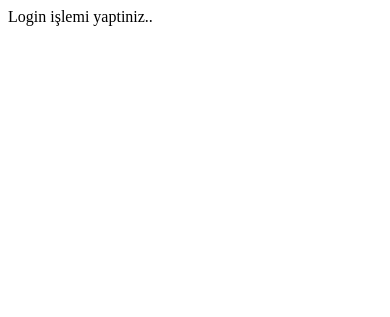
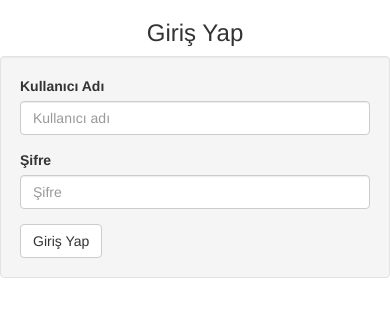
Before and after one commit to gkandemi/codeigniter-like-dislike-uygulamasi, a CodeIgniter app: page /like_dislike/index.php/user/login in a window 390 px wide. Shown: the top 317 px of the page. Run offline with CodeIgniter, Linux system fonts and the light colour scheme.

Commit message:
session eklendi. alert aktifleştirildi. form_validation eklendi

```diff
--- a/application/config/autoload.php
+++ b/application/config/autoload.php
@@ -58,7 +58,7 @@ $autoload['packages'] = array();
 |
 |	$autoload['libraries'] = array('user_agent' => 'ua');
 */
-$autoload['libraries'] = array("database");
+$autoload['libraries'] = array("database", "session");
 
 /*
 | -------------------------------------------------------------------
--- a/application/controllers/User.php
+++ b/application/controllers/User.php
@@ -19,7 +19,28 @@ class User extends CI_Controller {
 
     public function login(){
 
-        echo "Login işlemi yaptiniz..";
+        $this->load->library("form_validation");
+
+        $this->form_validation->set_rules("username","Kullanıcı adı","required|trim");
+        $this->form_validation->set_rules("password","Şifre","required|trim");
+
+        $error_messages = array(
+            "required"  => "<strong>{field}</strong> alanını boş bırakamazsınız"
+        );
+
+        $this->form_validation->set_message($error_messages);
+
+        if($this->form_validation->run() === FALSE){
+
+            $this->session->set_flashdata("error", validation_errors());
+
+            $this->login_form();
+
+        } else {
+
+            echo "Ok";
+        }
+
     }
 
 
--- a/application/views/login_form_v.php
+++ b/application/views/login_form_v.php
@@ -12,19 +12,32 @@
 </head>
 <body>
 
-
 <div class="container">
     <h3 class="text-center">Giriş Yap</h3>
+
+    <?php if($this->session->userdata("error")) { ?>
+
+        <div class="row">
+            <div class="col-md-6 col-md-offset-3">
+                <div class="alert alert-danger">
+                    <?php echo $this->session->userdata("error"); ?>
+                </div>
+            </div>
+        </div>
+
+
+    <?php } ?>
+
     <div class="row">
         <div class="col-md-6 col-md-offset-3 well">
             <form action="<?php echo base_url("giris"); ?>" method="post">
                 <div class="form-group">
-                    <label for="exampleInputEmail1">Kullanıcı Adı</label>
-                    <input type="text" class="form-control" id="exampleInputEmail1" placeholder="Kullanıcı adı">
+                    <label>Kullanıcı Adı</label>
+                    <input type="text" name="username" class="form-control" placeholder="Kullanıcı adı">
                 </div>
                 <div class="form-group">
-                    <label for="exampleInputPassword1">Şifre</label>
-                    <input type="password" class="form-control" id="exampleInputPassword1" placeholder="Şifre">
+                    <label>Şifre</label>
+                    <input type="password" name="password" class="form-control" placeholder="Şifre">
                 </div>
 
                 <button type="submit" class="btn btn-default">Giriş Yap</button>
```
